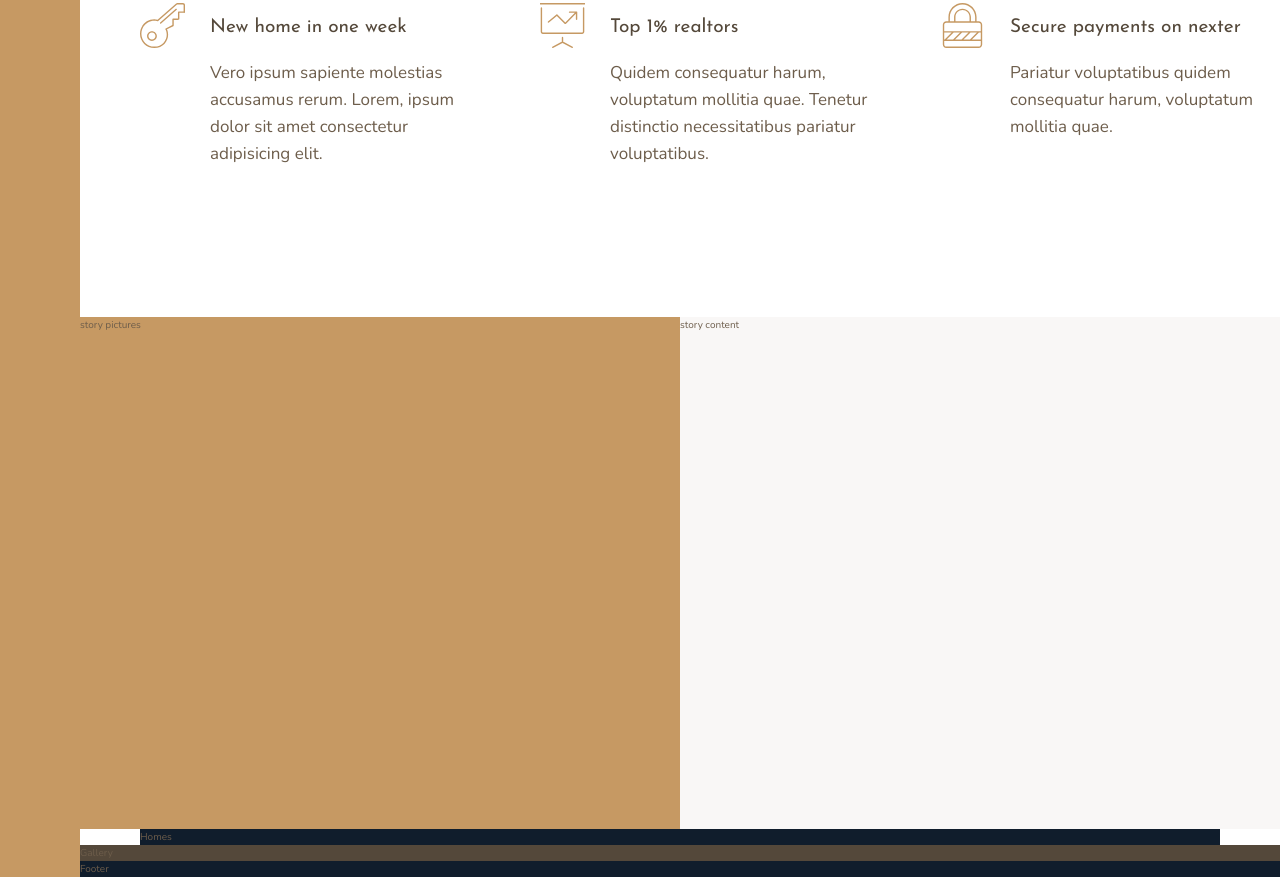
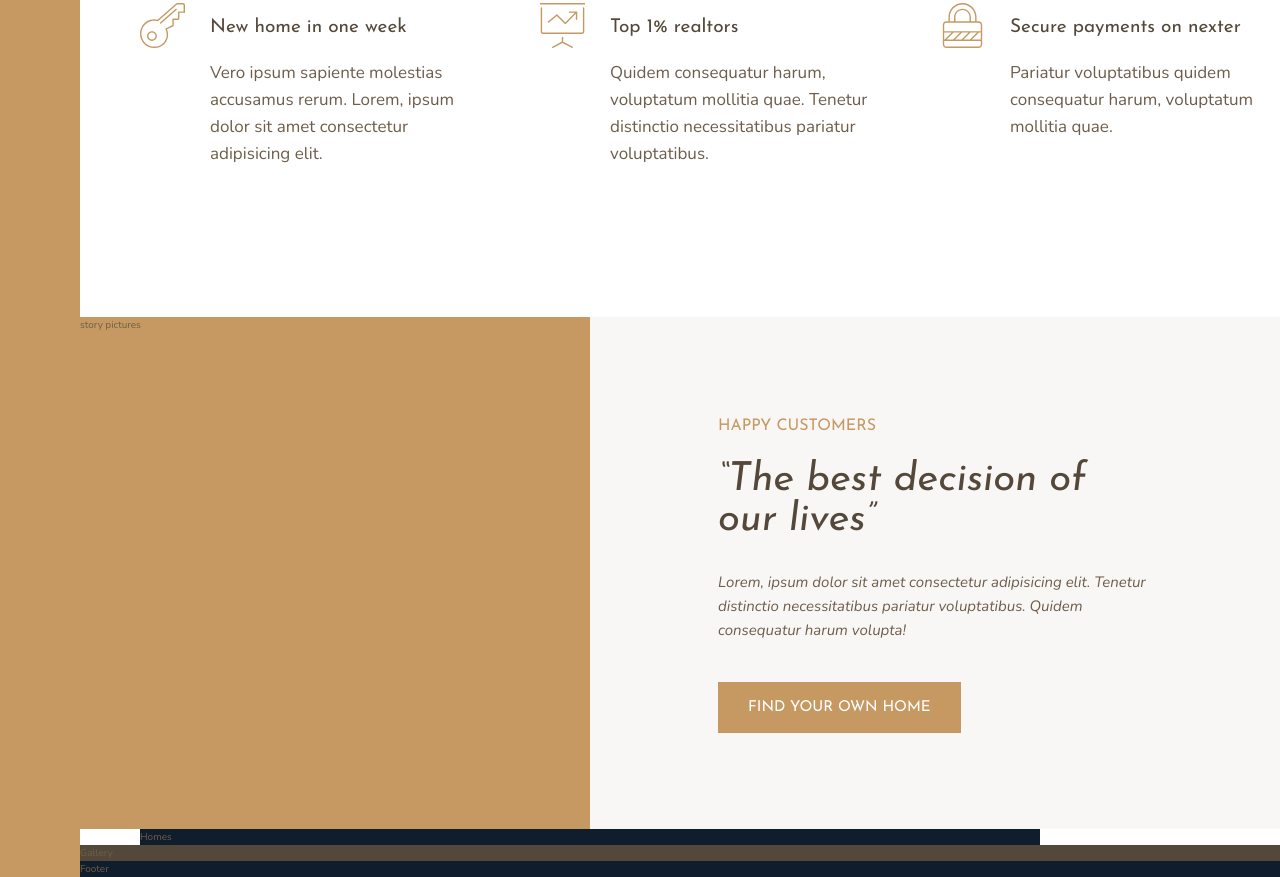
Before and after one commit to srosajazz/Real-estate_Web-Project, a website: page index.html in a window 1280 px wide. Shown: the part 991-1868 px from the top of the page. Drawn offline with nearby package versions, Linux system fonts and the light colour scheme.

Commit message:
Building Story Section - Part-1

```diff
--- a/index.html
+++ b/index.html
@@ -78,7 +78,11 @@
         </div>
 
          <div class="story__content">
-            story content
+            <h3 class="heading-3 mb-sm">Happy Customers</h3>
+            <h2 class="heading-2 heading-2--dark mb-md">&ldquo;The best decision of our lives&rdquo;</h2>
+            <p class="story__text">Lorem, ipsum dolor sit amet consectetur adipisicing elit. Tenetur distinctio necessitatibus pariatur voluptatibus. Quidem consequatur harum volupta!</p>
+
+            <button class="btn">Find your own home</button>
         </div>
 
         <section class="homes">
--- a/sass/_story.scss
+++ b/sass/_story.scss
@@ -7,5 +7,25 @@
   &__content {
     background-color: $color-grey-light-1;
     grid-column: col-start 5 / full-end;
+
+    padding: 6rem 10vw;
+    // center div
+    /*
+    display: flex;
+    flex-direction: column;
+    justify-content: center;
+    align-items: flex-start;
+    */
+
+    // center div best option w/grid
+    display: grid;
+    align-content: center;
+    justify-items: start;
+  }
+
+  &__text {
+    font-size: 1.5rem;
+    font-style: italic;
+    margin-bottom: 4rem;
   }
 }
--- a/sass/_typography.scss
+++ b/sass/_typography.scss
@@ -9,10 +9,23 @@
 
 .heading-2 {
   @extend %heading;
+  font-size: 4rem;
+  font-style: italic;
+  line-height: 1;
+
+  &--light {
+    color: $color-grey-light-1;
+  }
+  &--dark {
+    color: $color-grey-dark-1;
+  }
 }
 
 .heading-3 {
   @extend %heading;
+  font-size: 1.6rem;
+  color: $color-primary;
+  text-transform: uppercase;
 }
 
 .heading-4 {
@@ -26,3 +39,33 @@
     color: $color-grey-dark-1;
   }
 }
+
+.btn {
+  background-color: $color-primary;
+  color: #fff;
+  border: none;
+  border-radius: 0%;
+  font-family: $font-display;
+  font-size: 1.5rem;
+  text-transform: uppercase;
+  padding: 1.8rem 3rem;
+  cursor: pointer;
+  transition: all 0.2s;
+
+  &:hover {
+    background-color: $color-primary-dark;
+  }
+}
+
+.mb-sm {
+  margin-bottom: 2rem;
+}
+.mb-md {
+  margin-bottom: 3rem;
+}
+.mb-lg {
+  margin-bottom: 4rem;
+}
+.mb-hg {
+  margin-bottom: 8rem;
+}
```
Also changed, not shown: css/style.css.
